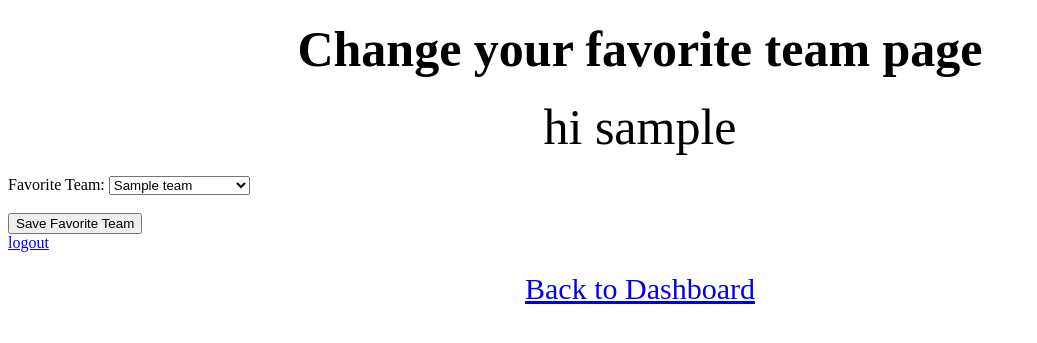
After one commit to oboyle3/prem, a Django app: page /change_fav_team/ in a window 1280 px wide. The commit adds this page. Shown: the top 343 px of the page, without its empty margins (0-1037 px from the left). Run offline with Django 5.2, Linux system fonts and the light colour scheme; a user stored in the database is signed in; tables that the repository leaves empty hold one stand-in row (values such as "Sample post").

Commit message:
added functionaliy for a user to change there favorite team!

```diff
--- a/Fantasy_App/admin.py
+++ b/Fantasy_App/admin.py
@@ -1,7 +1,8 @@
 from django.contrib import admin
-from .models import Team, UserProfile , Game
+from .models import Team, UserProfile , Game, Match
 
 
 admin.site.register(Team)
 admin.site.register(UserProfile)
 admin.site.register(Game)
+admin.site.register(Match)
--- a/Fantasy_App/models.py
+++ b/Fantasy_App/models.py
@@ -51,3 +51,11 @@ class Prediction(models.Model):
 
     def __str__(self):
         return f"{self.user.username}: {self.game.opponent} → {self.prediction}"
+
+
+class Match(models.Model):
+    home_team = models.ForeignKey(Team, related_name="home_matches", on_delete=models.CASCADE)
+    away_team = models.ForeignKey(Team, related_name="away_matches", on_delete=models.CASCADE)
+
+    def __str__(self):
+        return f"{self.home_team} vs {self.away_team}"
--- /dev/null
+++ b/Fantasy_App/templates/change_fav_team.html
@@ -0,0 +1,64 @@
+<!DOCTYPE html>
+<html>
+<head>
+    <title>Change Your Favorite team page </title>
+    <style>
+        h1 {
+            font-size: 50px; /* smaller text */
+            width: auto; /* only as wide as needed */
+            border-collapse: collapse;
+            margin: 20px 0;
+            text-align: center;
+        }
+        th {
+            background-color: #f2f2f2;
+        }
+        p {
+            font-size: 50px; /* smaller text */
+            width: auto; /* only as wide as needed */
+            border-collapse: collapse;
+            margin: 20px 0;
+            text-align: center;
+
+        }
+        footer {
+            font-size: 30px; /* smaller text */
+            width: auto; /* only as wide as needed */
+
+            margin: 20px 0;
+            text-align: center;
+        }
+    </style>
+</head>
+<body>
+    <h1>Change your favorite team page</h1>
+    <p>hi {{ user.username }}</p>
+    <form method="POST">
+    {% csrf_token %}
+
+    <label for="favorite_team">Favorite Team:</label>
+    <select name="favorite_team" id="favorite_team" required>
+        <option value="">-- Choose a Team --</option>
+
+        {% for team in teams %}
+            <option value="{{ team.id }}"
+                {% if profile.favorite_team and profile.favorite_team.id == team.id %}
+                    selected
+                {% endif %}
+            >
+                {{ team.name }}
+            </option>
+        {% endfor %}
+    </select>
+
+    <br><br>
+    <button type="submit">Save Favorite Team</button>
+</form>
+
+    <a href="{% url 'logout' %}">logout</a>
+    <footer>
+
+  <p1> <a href="http://127.0.0.1:8000/dashboard/">Back to Dashboard</a></p1>
+</footer>
+</body>
+</html>
--- a/Fantasy_App/views.py
+++ b/Fantasy_App/views.py
@@ -3,7 +3,7 @@ from django.contrib.auth.decorators import login_required
 from .scraper import get_premier_league_table
 from .models import Team, UserProfile
 from .forms import PredictionForm
-from .models import Game, Prediction
+from .models import Game, Prediction , Team
 from django.shortcuts import render, get_object_or_404, redirect
 def landing(request):
     return render(request, 'landing.html')
@@ -11,19 +11,27 @@ def landing(request):
 # @login_required
 # def dashboard(request):
 #     return render(request, 'dashboard.html')
-
+#path('dashboard/',views.dashboard,name='dashboard'),
+#path('change_fav_team/',viewschange_fav_team,name='change_fav_team'),
 @login_required
 def dashboard(request):
      # Access the user's favorite team
-    favorite_team = UserProfile.favorite_team
-    #teams = Team.objects.all()
-    table = get_premier_league_table()
-    headers = table[0]
-    rows = table[1:]
-    return render(request, "dashboard.html", {
+     #print("team list view hit")
+     teams = Team.objects.all()
+     profile = UserProfile.objects.get(user=request.user) #will return oboyle3 (user)
+     print(profile)
+     favorite_team = profile.favorite_team #willl return users favorite team
+     print(favorite_team)
+     #teams = Team.objects.all()
+     table = get_premier_league_table()
+     headers = table[0]
+     rows = table[1:]
+     return render(request, "dashboard.html", {
         "headers": headers,
         "rows": rows,
-        'favorite_team': favorite_team
+        'favorite_team': favorite_team,
+        "teams": teams,
+
     })
    # return render(request,'dashboard.html',{'teams':teams})
 
@@ -32,3 +40,26 @@ def dashboard(request):
 def game_list(request):
     games = Game.objects.all().order_by('date')
     return render(request, 'dashboard.html', {'games': games})
+
+
+@login_required
+def change_fav_team(request):
+    print("made it to Change fav team !!")
+    profile = request.user.userprofile
+    print("here is the profile")
+    print (profile)
+    print("-----")
+    teams = Team.objects.all()
+    print(teams)
+
+    if request.method == "POST":
+        print ("we identify a post function here is the id: ")
+        profile.favorite_team_id = request.POST.get("favorite_team")
+        print("Selected team ID:", profile.favorite_team_id)
+        profile.save()
+        return redirect("dashboard")
+
+    return render(request, "change_fav_team.html", {
+        "profile": profile,
+        "teams": teams,
+    })
--- a/prempickem/urls.py
+++ b/prempickem/urls.py
@@ -23,4 +23,5 @@ urlpatterns = [
     path('',views.landing,name='landing'),
     path('accounts/', include('django.contrib.auth.urls')),
     path('dashboard/',views.dashboard,name='dashboard'),
+    path('change_fav_team/',views.change_fav_team,name='change_fav_team'),
 ]
```
Also changed, not shown: Fantasy_App/templates/dashboard.html (+16 -2 lines), Fantasy_App/migrations/0005_match.py (added).
